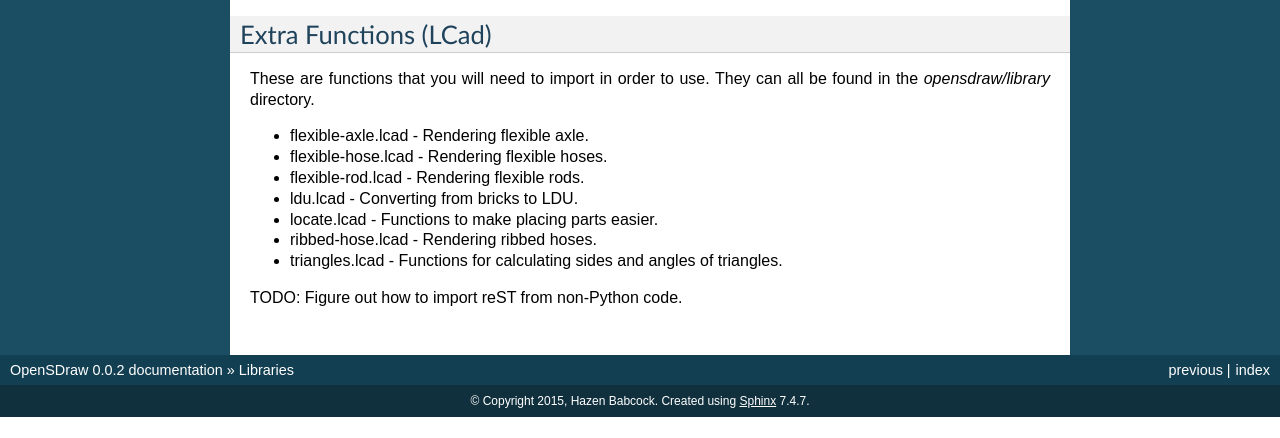
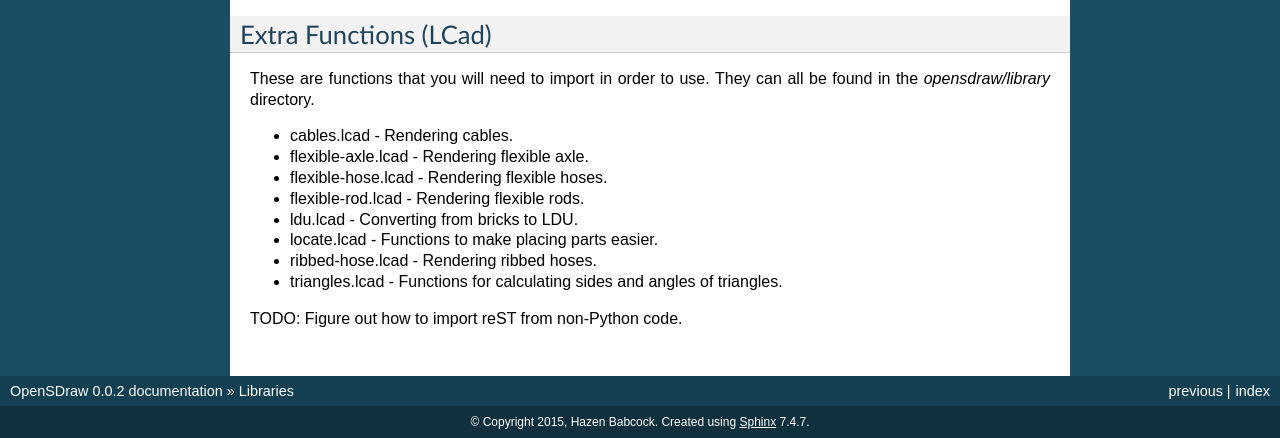
Before and after one commit to HazenBabcock/opensdraw, a Sphinx documentation site: the page built from docs/source/library.rst, in a window 1280 px wide and 900 px high, scrolled down 727 px, cut to the strip 462-900 px from the top of the window. Built offline with Sphinx 7.4.7, drawn with Linux system fonts in a browser that asks for light colours; before the commit the page ends 1606 px from its top, so only the background shows below that.

Commit message:
Add documentation for FlatCable(), RibbonCable() and cables.lcad.

```diff
--- a/docs/source/library.rst
+++ b/docs/source/library.rst
@@ -40,13 +40,14 @@
    (pyimport shapes)
 
 .. automodule:: opensdraw.library.shapes
-   :members: Axle, Ring, Rod, Tube
+   :members: Axle, FlatCable, RibbonCable, Ring, Rod, Tube
 
 Extra Functions (LCad)
 ----------------------
 
 These are functions that you will need to import in order to use. They can all be found in the *opensdraw/library* directory.
 
+* cables.lcad - Rendering cables.
 * flexible-axle.lcad - Rendering flexible axle.
 * flexible-hose.lcad - Rendering flexible hoses.
 * flexible-rod.lcad - Rendering flexible rods.
```
